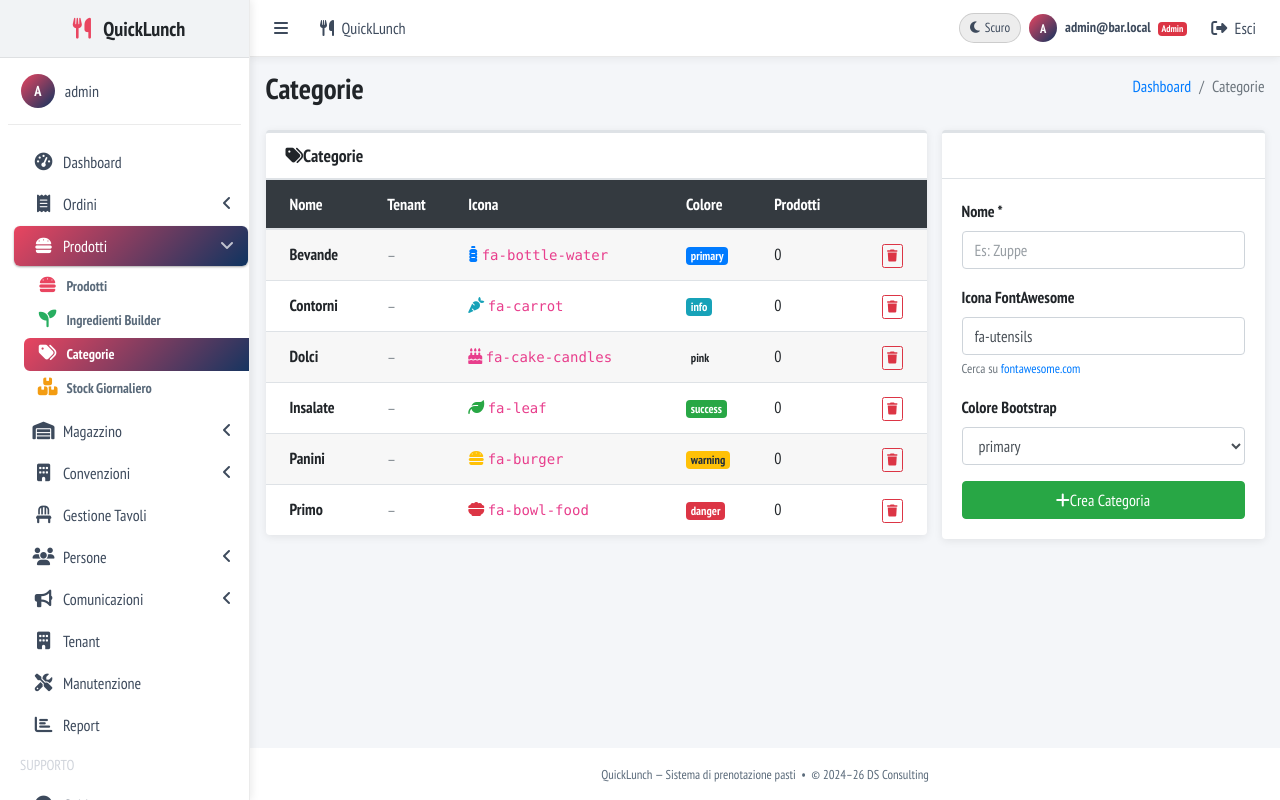
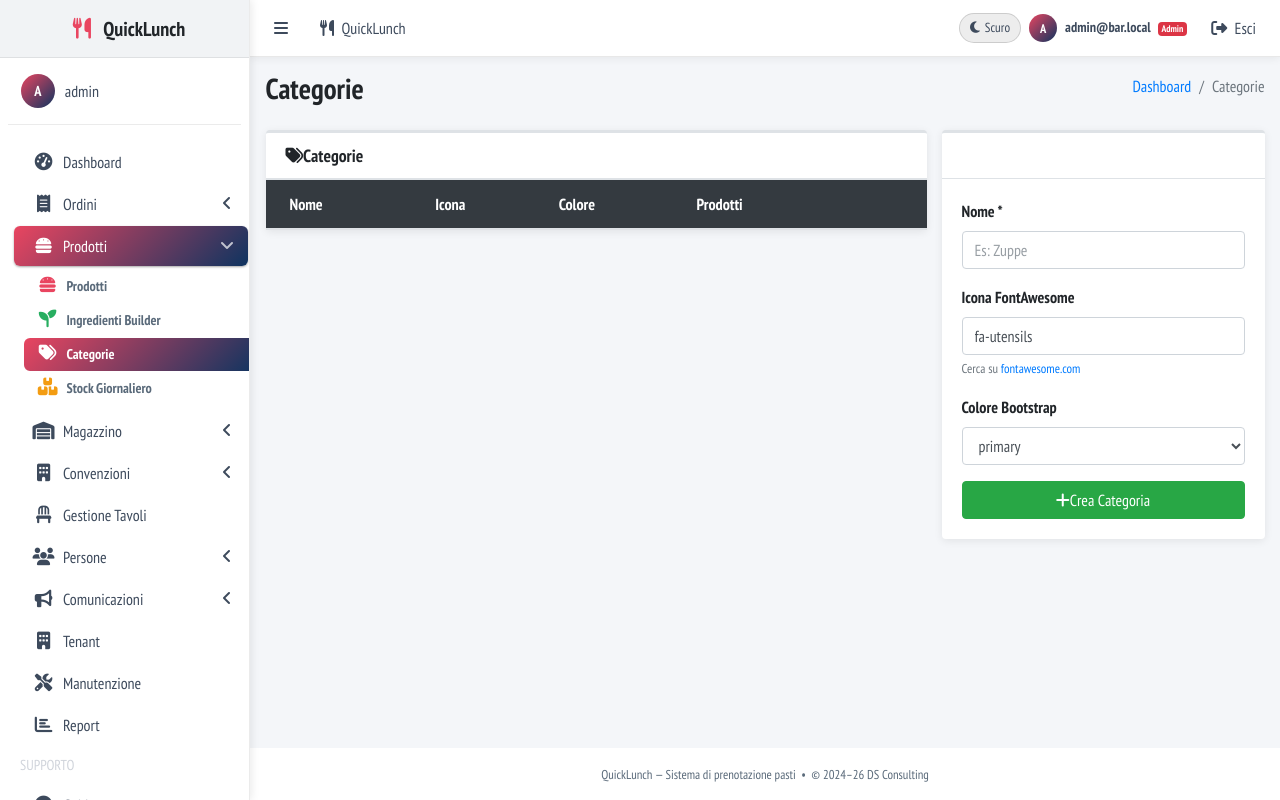
Before and after one commit to dspeziale/bar, a Flask app: page /admin/categories in a window 1280 px wide. Run offline with Flask 3, Linux system fonts and the light colour scheme; a user stored in the database is signed in; lists and menus that the app fills with data are empty; some libraries are stand-ins or nearby versions.

Commit message:
Fix categories/products scoping: show only active tenant's data
Add _active_tenant_id() helper that resolves super admin (tenant_id=None)
to the default tenant, so categories and products pages always show
one tenant's data instead of all tenants mixed together.

Co-Authored-By: Claude Sonnet 4.6 <noreply@anthropic.com>

```diff
--- a/app/admin/routes.py
+++ b/app/admin/routes.py
@@ -19,13 +19,23 @@ from app.notifications import (send_telegram, send_telegram_to_user,
                                 telegram_poll_message, email_poll_html, get_setting)
 
 
-# ── Tenant scope helper ───────────────────────────────────────────────────────
+# ── Tenant scope helpers ──────────────────────────────────────────────────────
 
 def _tenant_filter():
     """Per query filter_by: vuoto per il super admin globale, tenant_id per gli altri."""
     if current_user.is_admin:
         return {}
     return {'tenant_id': current_user.tenant_id}
+
+
+def _active_tenant_id():
+    """Ritorna il tenant_id da usare per categorie/prodotti.
+    Super admin (tenant_id=None) → tenant 'default'.
+    """
+    if current_user.tenant_id:
+        return current_user.tenant_id
+    default_t = Tenant.query.filter_by(slug='default').first()
+    return default_t.id if default_t else None
 
 
 # ── Decorators ────────────────────────────────────────────────────────────────
@@ -94,9 +104,10 @@ def dashboard():
 @bp.route('/products')
 @require_permission('manage_products')
 def products():
+    tid = _active_tenant_id()
     return render_template('admin/products.html',
-                           products=Product.query.filter_by(**_tenant_filter()).order_by(Product.category_id, Product.name).all(),
-                           categories=Category.query.filter_by(**_tenant_filter()).order_by(Category.name).all())
+                           products=Product.query.filter_by(tenant_id=tid).order_by(Product.category_id, Product.name).all(),
+                           categories=Category.query.filter_by(tenant_id=tid).order_by(Category.name).all())
 
 
 @bp.route('/products/new', methods=['POST'])
@@ -463,9 +474,9 @@ def user_roles_assign(uid):
 @bp.route('/categories')
 @require_permission('manage_categories')
 def categories():
-    cats = Category.query.filter_by(**_tenant_filter()).order_by(Category.name).all()
-    tenant_map = {t.id: t for t in Tenant.query.all()} if current_user.is_admin else {}
-    return render_template('admin/categories.html', categories=cats, tenant_map=tenant_map)
+    tid = _active_tenant_id()
+    cats = Category.query.filter_by(tenant_id=tid).order_by(Category.name).all()
+    return render_template('admin/categories.html', categories=cats)
 
 
 @bp.route('/categories/new', methods=['POST'])
@@ -475,7 +486,7 @@ def category_new():
     if not name:
         flash('Nome obbligatorio.', 'danger')
         return redirect(url_for('admin.categories'))
-    tid = current_user.tenant_id
+    tid = _active_tenant_id()
     if Category.query.filter_by(name=name, tenant_id=tid).first():
         flash('Categoria già esistente.', 'warning')
         return redirect(url_for('admin.categories'))
--- a/app/templates/admin/categories.html
+++ b/app/templates/admin/categories.html
@@ -13,21 +13,12 @@
       <div class="card-header"><h3 class="card-title"><i class="fas fa-tags me-2"></i>Categorie</h3></div>
       <div class="card-body p-0">
         <table class="table table-striped mb-0">
-          <thead class="thead-dark"><tr><th>Nome</th>{% if tenant_map %}<th>Tenant</th>{% endif %}<th>Icona</th><th>Colore</th><th>Prodotti</th><th></th></tr></thead>
+          <thead class="thead-dark"><tr><th>Nome</th><th>Icona</th><th>Colore</th><th>Prodotti</th><th></th></tr></thead>
           <tbody>
           {% for cat in categories %}
           {% set n_prod = cat.products.count() %}
           <tr>
             <td><strong>{{ cat.name }}</strong></td>
-            {% if tenant_map %}
-            <td>
-              {% if cat.tenant_id and cat.tenant_id in tenant_map %}
-                <small class="text-muted">{{ tenant_map[cat.tenant_id].name }}</small>
-              {% else %}
-                <small class="text-muted">—</small>
-              {% endif %}
-            </td>
-            {% endif %}
             <td><i class="fas {{ cat.icon }} text-{{ cat.color }}"></i> <code>{{ cat.icon }}</code></td>
             <td><span class="badge badge-{{ cat.color }}">{{ cat.color }}</span></td>
             <td>{{ n_prod }}</td>
```
